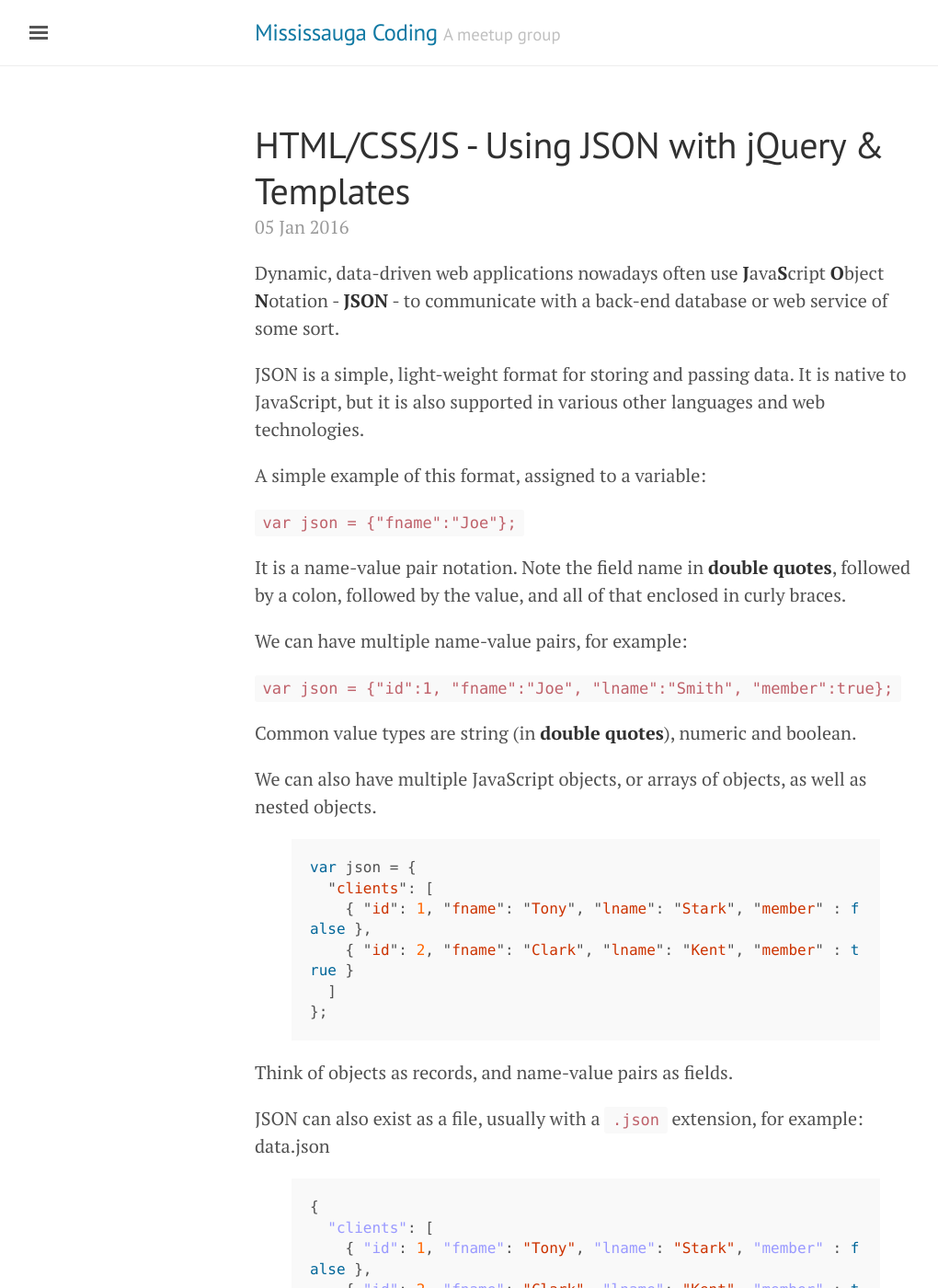
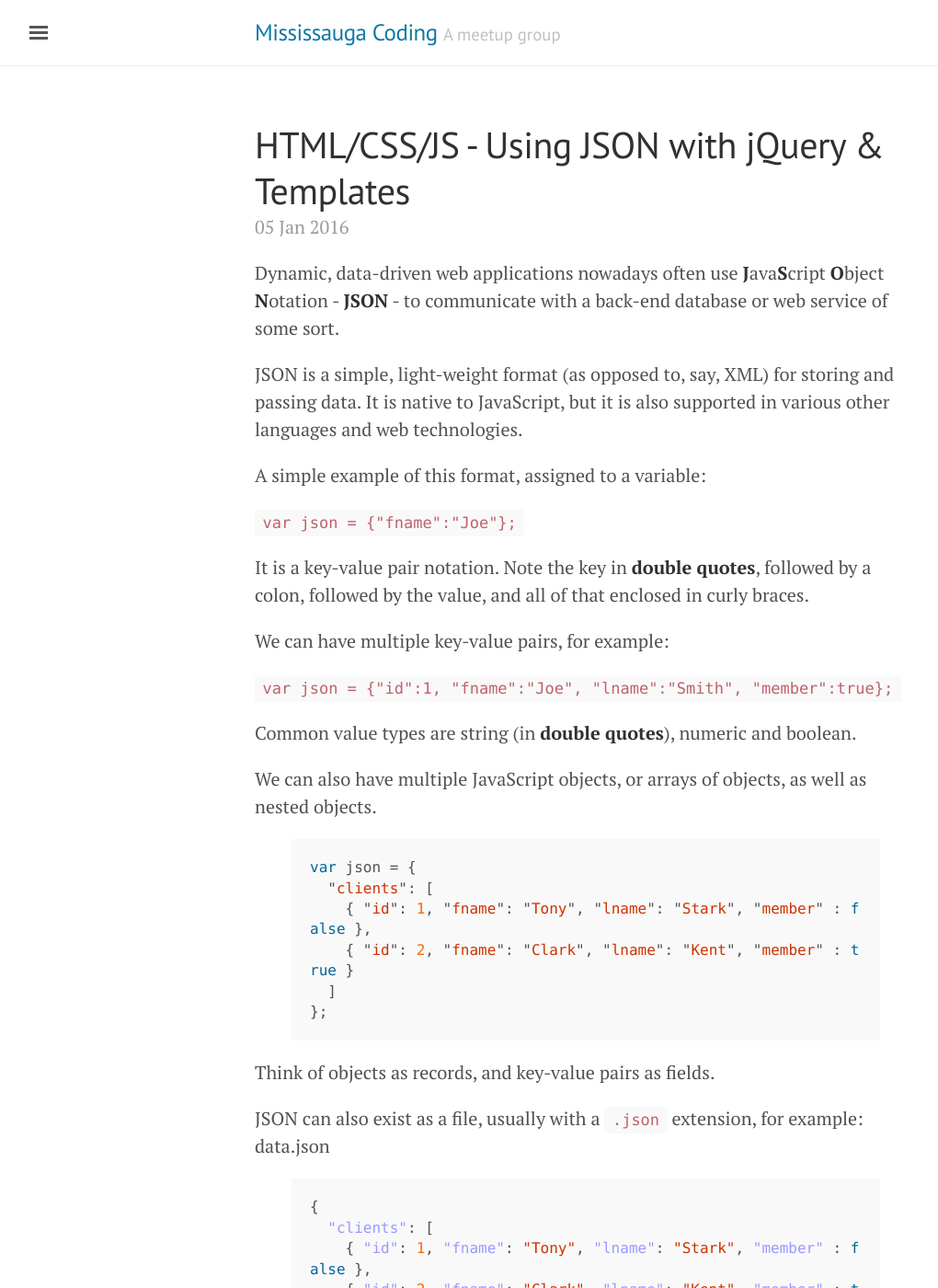
Before and after one commit to MississaugaCoding/mississaugacoding.github.io, a Jekyll site: the page built from _posts/2016-01-05-html-css-js-json.md, in a window 1280 px wide and 1400 px high. Shown: the whole window at 92% size, without its empty margins (3-1023 px from the left). Built offline with Jekyll 4.4.1, drawn with Linux system fonts in a browser that asks for light colours; comment, search, counter and statistics services are not loaded; some of the changed text lies outside the part shown.

Commit message:
updated post for session 17

```diff
--- a/_posts/2016-01-05-html-css-js-json.md
+++ b/_posts/2016-01-05-html-css-js-json.md
@@ -7,15 +7,15 @@ publish: true
 
 Dynamic, data-driven web applications nowadays often use **J**ava**S**cript **O**bject **N**otation - **JSON** - to communicate with a back-end database or web service of some sort.
 
-JSON is a simple, light-weight format for storing and passing data. It is native to JavaScript, but it is also supported in various other languages and web technologies.
+JSON is a simple, light-weight format (as opposed to, say, XML) for storing and passing data. It is native to JavaScript, but it is also supported in various other languages and web technologies.
 
 A simple example of this format, assigned to a variable:
 
 `var json = {"fname":"Joe"};`
 
-It is a name-value pair notation. Note the field name in **double quotes**, followed by a colon, followed by the value, and all of that enclosed in curly braces.
+It is a key-value pair notation. Note the key in **double quotes**, followed by a colon, followed by the value, and all of that enclosed in curly braces.
 
-We can have multiple name-value pairs, for example:
+We can have multiple key-value pairs, for example:
 
 `var json = {"id":1, "fname":"Joe", "lname":"Smith", "member":true};`
 
@@ -32,7 +32,7 @@ var json = {
 };
 {% endhighlight %}
 
-Think of objects as records, and name-value pairs as fields.
+Think of objects as records, and key-value pairs as fields.
 
 JSON can also exist as a file, usually with a `.json` extension, for example: data.json
 
@@ -151,12 +151,12 @@ $(document).ready(function() {
 });
 {% endhighlight %}
 
-Note how the `forEach()` method takes a callback function, which in turn takes a variable name. This variable name `client` is what we use inside the loop to refer to the individual object or record, and get its fields.
+Note how the `forEach()` method takes a callback function, which in turn takes a variable name. This variable name `client` is what we plan to use inside the loop to refer to the individual object (record), and get at its key-value pairs (fields).
 
 ##Templates
 This process of reading in multiple JSON objects can be further simplified by using templates.
 
-A template is a pattern that we wish to apply to each object in the array. HTML 5 introduced a new `template` tag for this purpose.
+A template is a pattern that we wish to apply to each object in the array. HTML5 introduced a new `template` tag for this purpose.
 
 There are several JavaScript templating libraries. For this example we will use Mustache. (See link in references section.)
 
```
